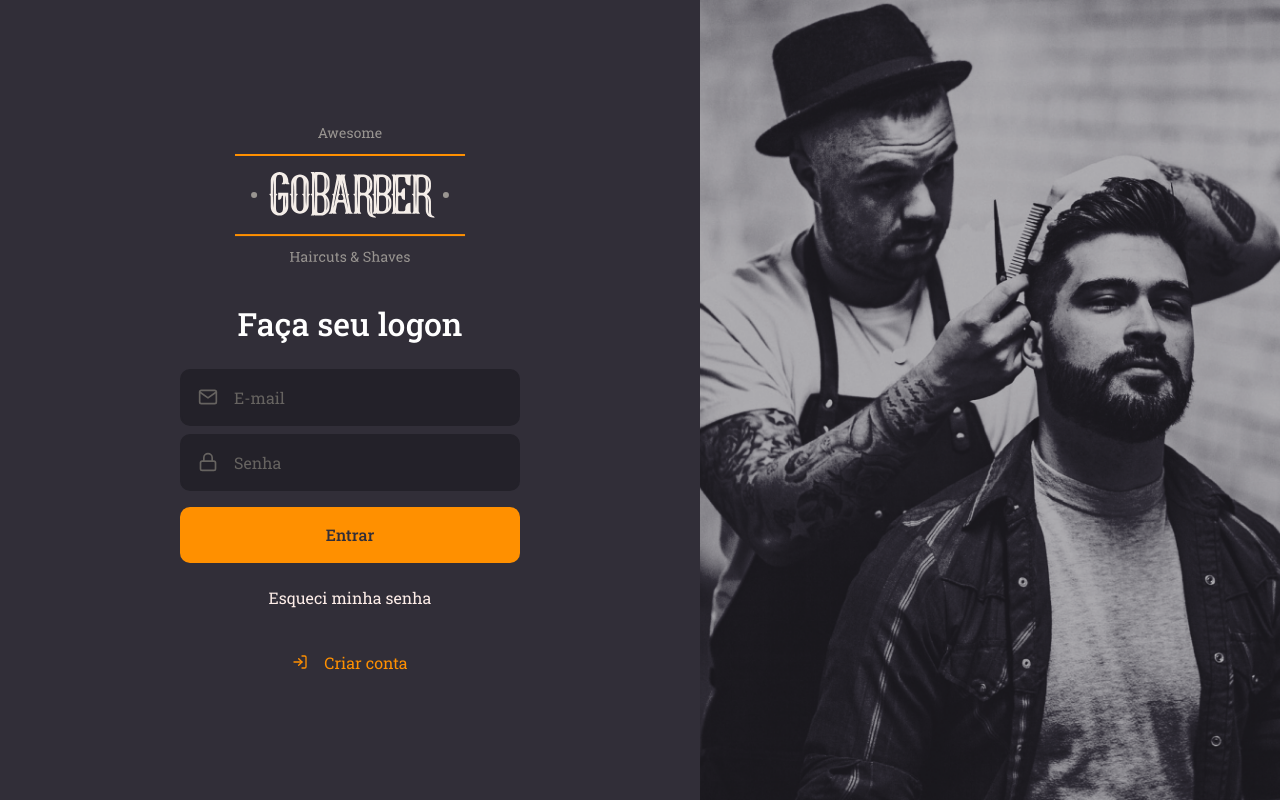
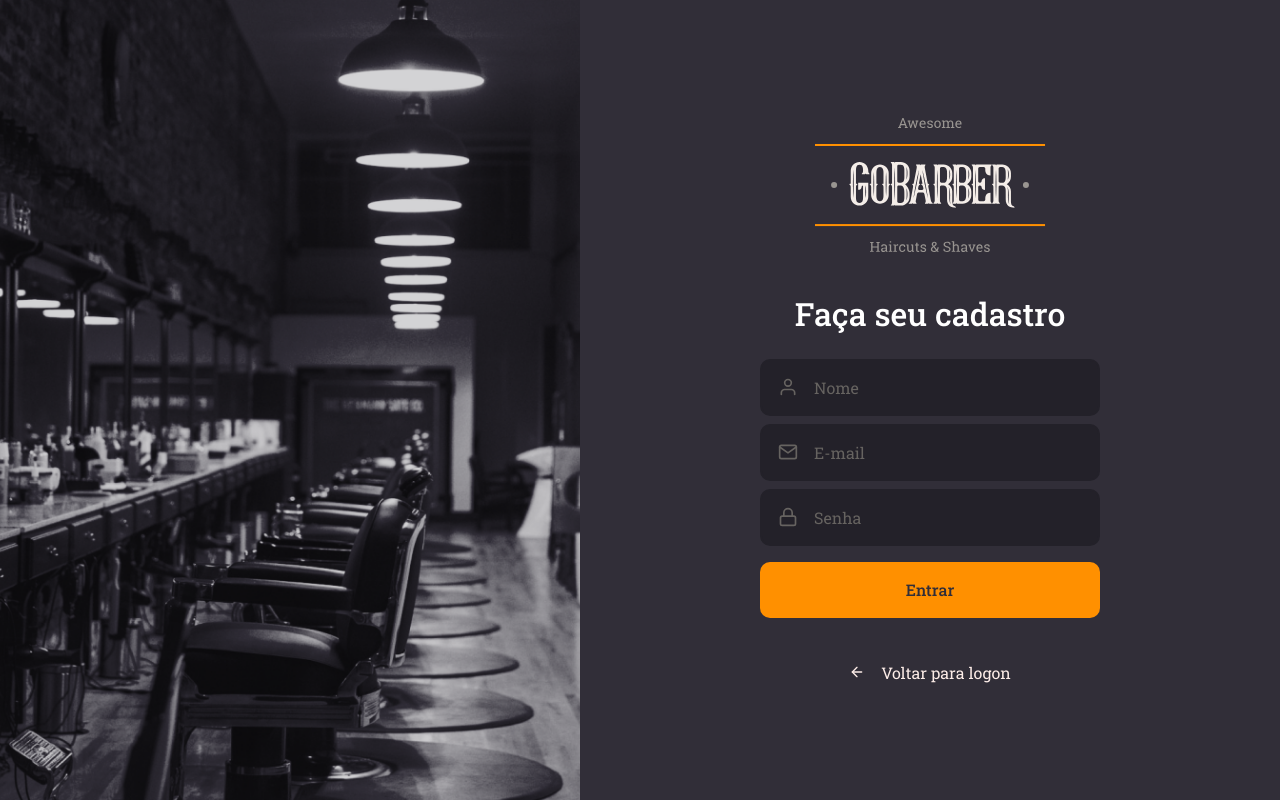
Before and after one commit to jefferson-luis-nascimento/goBarber-bootcamp11, a React (Create React App) app in the folder frontend/: page / in a window 1280 px wide. Built offline with nearby package versions, Linux system fonts and the light colour scheme.

Commit message:
Página de cadastro

```diff
--- a/frontend/src/App.tsx
+++ b/frontend/src/App.tsx
@@ -2,11 +2,11 @@
 
 import GlobalStyle from './styles/global';
 
-import SignIn from './pages/SignIn';
+import SignUp from './pages/SignUp';
 
 const App: React.FC = () => (
   <>
-    <SignIn />
+    <SignUp />
     <GlobalStyle />
   </>
 );
--- /dev/null
+++ b/frontend/src/pages/SignUp/index.tsx
@@ -0,0 +1,37 @@
+import React from 'react';
+import { FiArrowLeft, FiUser, FiMail, FiLock } from 'react-icons/fi';
+
+import logo from '../../assets/logo.svg';
+
+import { Container, Content, Background } from './styles';
+import Input from '../../components/Input';
+import Button from '../../components/Button';
+
+const SignUp: React.FC = () => {
+  return (
+    <Container>
+      <Background />
+      <Content>
+        <img src={logo} alt="GoBarber" />
+        <form>
+          <h1>Faça seu cadastro</h1>
+          <Input name="name" icon={FiUser} placeholder="Nome" />
+          <Input name="email" icon={FiMail} placeholder="E-mail" />
+          <Input
+            name="password"
+            icon={FiLock}
+            type="password"
+            placeholder="Senha"
+          />
+          <Button>Entrar</Button>
+        </form>
+        <a href="login">
+          <FiArrowLeft />
+          Voltar para logon
+        </a>
+      </Content>
+    </Container>
+  );
+};
+
+export default SignUp;
--- /dev/null
+++ b/frontend/src/pages/SignUp/styles.ts
@@ -0,0 +1,66 @@
+import styled from 'styled-components';
+import { shade } from 'polished';
+
+import signUpBackground from '../../assets/sign-up-background.png';
+
+export const Container = styled.div`
+  height: 100vh;
+
+  display: flex;
+  align-items: stretch;
+`;
+
+export const Content = styled.div`
+  display: flex;
+  flex-direction: column;
+  align-items: center;
+  justify-content: center;
+
+  width: 100%;
+  max-width: 700px;
+
+  form {
+    margin: 40px 0 20px;
+    width: 340px;
+    text-align: center;
+
+    h1 {
+      margin-bottom: 24px;
+    }
+
+    a {
+      color: #fdede8;
+      display: block;
+      margin-top: 24px;
+      text-decoration: none;
+      transition: color 0.2s;
+
+      &:hover {
+        color: ${shade(0.2, '#fdede8')};
+      }
+    }
+  }
+
+  > a {
+    color: #fdede8;
+    display: flex;
+    align-items: center;
+    margin-top: 24px;
+    text-decoration: none;
+    transition: color 0.2s;
+
+    &:hover {
+      color: ${shade(0.2, '#fdede8')};
+    }
+
+    svg {
+      margin-right: 16px;
+    }
+  }
+`;
+
+export const Background = styled.div`
+  flex: 1;
+  background: url(${signUpBackground}) no-repeat center;
+  background-size: cover;
+`;
```
Also changed, not shown: frontend/src/assets/sign-up-background.png (added).
